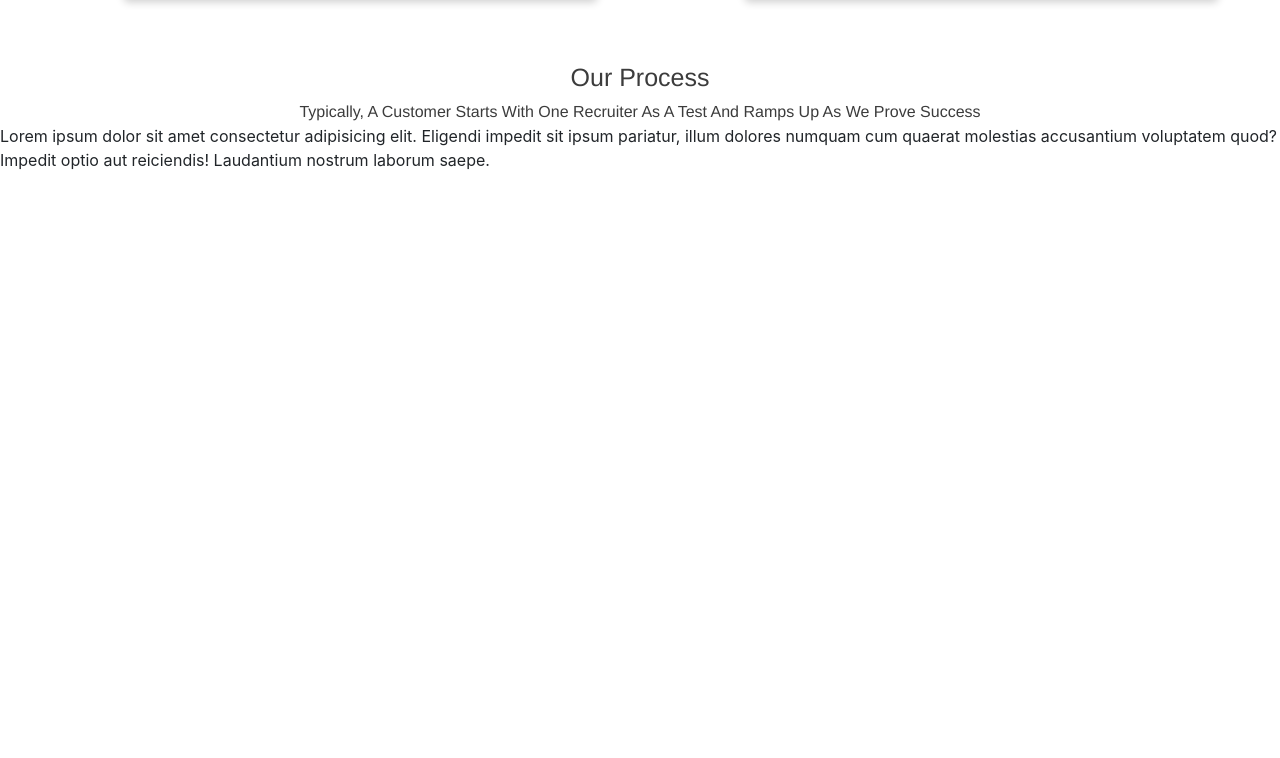
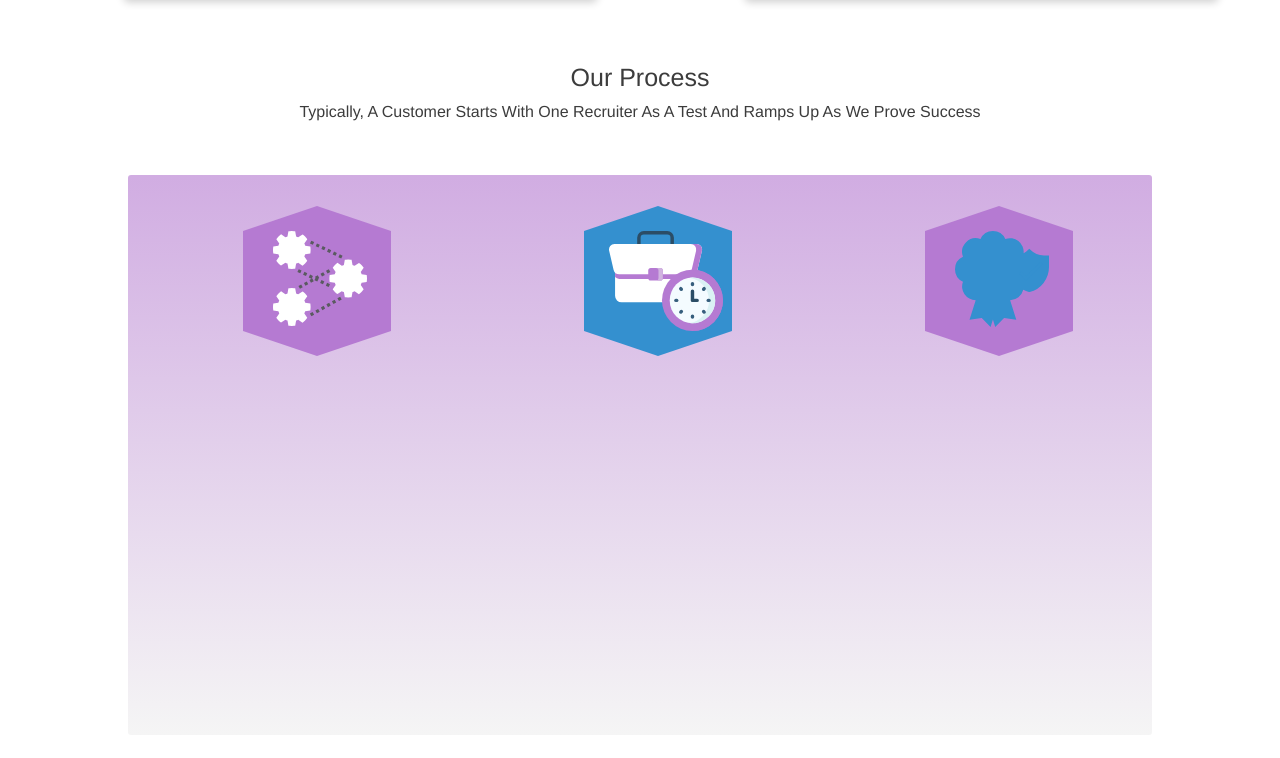
Before and after one commit to viniciosbarbosa/Logo, a plain HTML site: page index.html in a window 1280 px wide. Shown: the part 1454-2212 px from the top of the page. Before the commit the page ends 1642 px from the top, so only its background shows below. Drawn offline with nearby package versions, Linux system fonts and the light colour scheme.

Commit message:
att 11/05

```diff
--- a/css/global.css
+++ b/css/global.css
@@ -261,6 +261,93 @@ body{
     font-weight: 400;
 }
 
+#banner3{
+    padding-left: 10%;
+    padding-right: 10%;
+    padding-bottom: 5%;
+    background: #fff !important;
+}
+
+.col-pink-l , .col-pink-r , .col-pink-m{
+    background:linear-gradient(180deg, #CBA1DF -16%, #f5f5f5 100%);
+    height: 70vh;
+    margin-top: 5%;
+    padding-bottom: 5%;
+
+}
+
+.col-pink-l{
+    border-top-left-radius: 3px;
+    border-end-start-radius: 3px;
+}
+
+.col-pink-r{
+    border-top-right-radius: 3px;
+    border-end-end-radius: 3px;
+}
+
+.esfera{
+    width: 148px;
+    height: 100px;
+    background: #B57AD2;
+    position: relative;
+    margin-left: 32%;
+    margin-top: 18%;
+}
+
+.esfera::before{
+    content: "";
+    position: absolute;
+    top: -25px;
+    left:0;
+    width: 0;
+    height: 0;
+    border-left: 74px solid transparent;
+    border-right: 74px solid transparent;
+    border-bottom: 25px solid #B57AD2;
+}
+
+.esfera::after {
+    content: "";
+    position: absolute;
+    bottom: -25px;
+    left: 0;
+    width: 0;
+    height: 0;
+    border-left: 74px solid transparent;
+    border-right: 74px solid transparent;
+    border-top: 25px solid #B57AD2;
+ }
+
+ .imgconfig{
+    width: 64%;
+    margin-left: 20%;
+ }
+
+ #eAzul{
+    background: #3490CF !important;
+ }
+
+ #eAzul::before{
+    border-bottom: 25px solid #3490CF !important;
+ }
+
+ #eAzul:after {
+    border-top: 25px solid #3490CF !important;
+ }
+
+ #imgconfigm{
+     width: 77% !important;
+     margin-left: 17% !important;
+ }
+
+ .bg-txt{
+     background-color: #B57AD2;
+ }
+
+
+
+
 @media only screen and (min-width: 1920px) {
     .imgNav {
         margin-left: 145px;
--- a/index.html
+++ b/index.html
@@ -3,6 +3,7 @@
 <head>
   <meta charset="utf-8">
   <meta lang="pt-br">
+  <link rel="icon" href="./assets/favicon.ico">
   <title>Logo</title>
   <link rel="stylesheet" href="https://maxcdn.bootstrapcdn.com/bootstrap/4.0.0/css/bootstrap.min.css" integrity="sha384-Gn5384xqQ1aoWXA+058RXPxPg6fy4IWvTNh0E263XmFcJlSAwiGgFAW/dAiS6JXm" crossorigin="anonymous">
   <link rel="stylesheet" href="./css/global.css">
@@ -134,7 +135,10 @@
 </section>
 
 <section id="banner3" data-aos="fade-down">
-  <div class="col-12 process" data-aos="fade-down">
+  <div class="container-fluid">
+    <div class="row">
+
+      <div class="col-12 process" data-aos="fade-down" data-aos-delay="300">
         <h1 class="process">
           Our Process
         </h1>
@@ -144,9 +148,31 @@
         </span>
       </div>
 
-  <p>
-    Lorem ipsum dolor sit amet consectetur adipisicing elit. Eligendi impedit sit ipsum pariatur, illum dolores numquam cum quaerat molestias accusantium voluptatem quod? Impedit optio aut reiciendis! Laudantium nostrum laborum saepe.
-  </p>
+      <div class="col-12 col-md-4 col-pink-l">
+       <div class="esfera" data-aos="flip-up" data-aos-delay="300" >
+         <img src="./assets/engrenagem.svg" class="img-fluid imgconfig">
+       </div>
+
+
+      </div>
+
+      <div class="col-12 col-md-4 col-pink-m">
+        <div class="esfera" id="eAzul" data-aos="flip-up" data-aos-delay="300">
+          <img src="./assets/work.svg" class="img-fluid imgconfig" id="imgconfigm">
+        </div>
+      </div>
+
+      <div class="col-12 col-md-4 col-pink-r">
+        <div class="esfera" data-aos="flip-up" data-aos-delay="300">
+          <img src="./assets/decoracao.svg" class="img-fluid imgconfig">
+        </div>
+      </div>
+
+    </div>
+  </div>
+
+
+
 
 </section>
 
```
Also changed, not shown: assets/decoracao.svg (added), assets/engrenagem.svg (added), assets/favicon.ico (added), assets/work.svg (added). Lines whose indentation alone changed are shown as unchanged.
